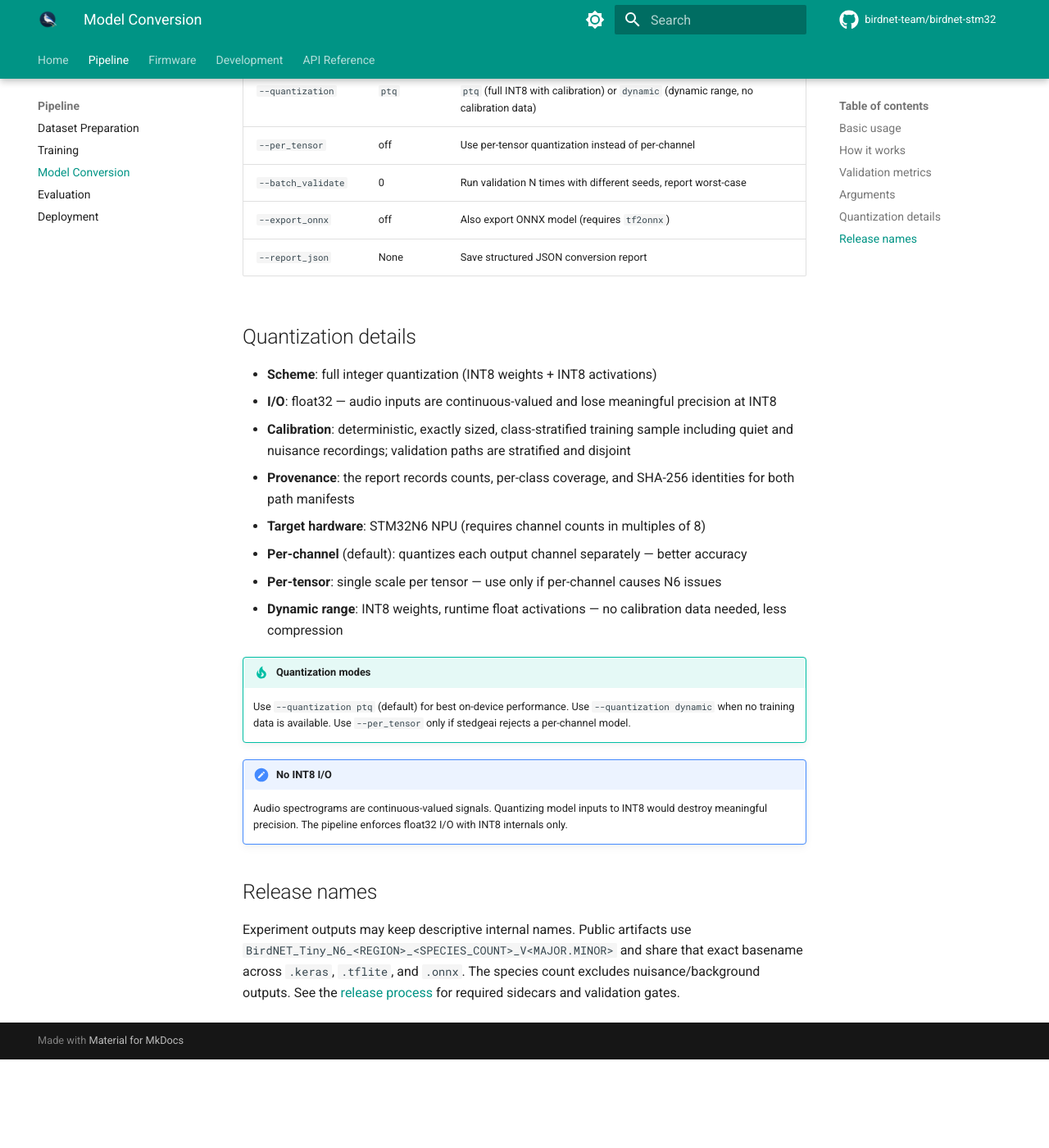
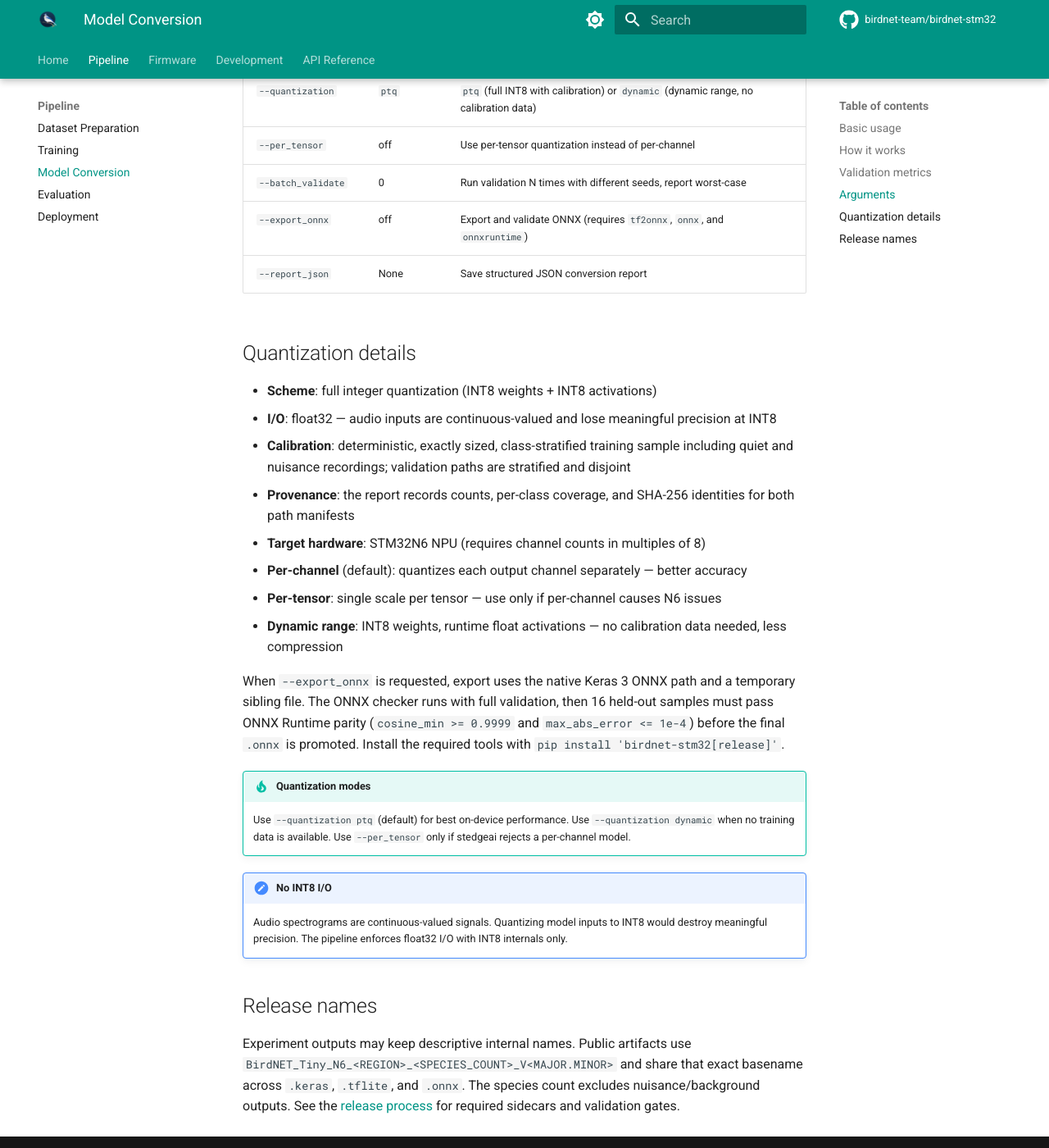
Before and after one commit to birdnet-team/birdnet-stm32, an MkDocs documentation site: the page built from docs/conversion.md, in a window 1280 px wide and 1400 px high, scrolled down 2820 px. Shown: the whole window at 82% size. Built offline with MkDocs 1.6.1 and Material for MkDocs 9.7.7, drawn with Linux system fonts in a browser that asks for light colours; comment, search, counter and statistics services are not loaded; before the commit the page ends 4112 px from its top, so only the background shows below that.

Commit message:
Document validated ONNX release exports

```diff
--- a/docs/conversion.md
+++ b/docs/conversion.md
@@ -72,7 +72,7 @@ After conversion, the script reports:
 | `--quantization` | `ptq` | `ptq` (full INT8 with calibration) or `dynamic` (dynamic range, no calibration data) |
 | `--per_tensor` | off | Use per-tensor quantization instead of per-channel |
 | `--batch_validate` | 0 | Run validation N times with different seeds, report worst-case |
-| `--export_onnx` | off | Also export ONNX model (requires `tf2onnx`) |
+| `--export_onnx` | off | Export and validate ONNX (requires `tf2onnx`, `onnx`, and `onnxruntime`) |
 | `--report_json` | None | Save structured JSON conversion report |
 
 ## Quantization details
@@ -89,6 +89,12 @@ After conversion, the script reports:
 - **Per-channel** (default): quantizes each output channel separately — better accuracy
 - **Per-tensor**: single scale per tensor — use only if per-channel causes N6 issues
 - **Dynamic range**: INT8 weights, runtime float activations — no calibration data needed, less compression
+
+When `--export_onnx` is requested, export uses the native Keras 3 ONNX path and
+a temporary sibling file. The ONNX checker runs with full validation, then 16
+held-out samples must pass ONNX Runtime parity (`cosine_min >= 0.9999` and
+`max_abs_error <= 1e-4`) before the final `.onnx` is promoted. Install the
+required tools with `pip install 'birdnet-stm32[release]'`.
 
 !!! tip "Quantization modes"
     Use `--quantization ptq` (default) for best on-device performance.
```
Also changed, not shown: CHANGELOG.md (+2 -0 lines), README.md (+1 -1 lines).
